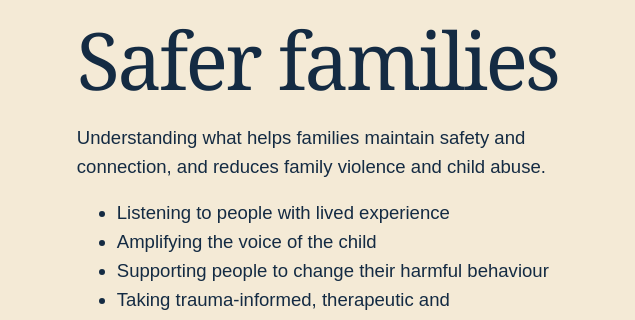
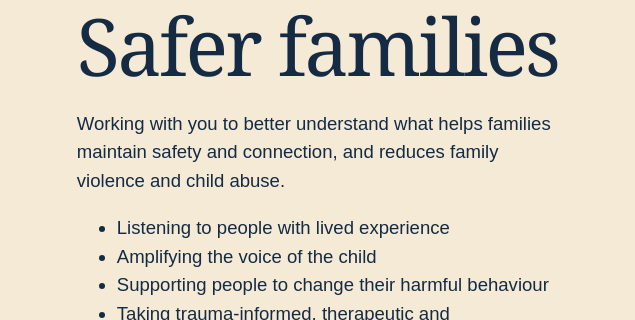
Before and after one commit to timothyconsulting/tim-watson-consultancy, a plain HTML site: page index.html in a window 1280 px wide. Shown: the part 195-515 px from the top of the page, 0-635 px from the left. Drawn offline with Linux system fonts and the light colour scheme.

Commit message:
Reword intro line to speak to the reader
Co-Authored-By: Claude Opus 5.5 <noreply@anthropic.com>
Claude-Session: https://claude.ai/code/session_01BxLFr8vun5Gthbb7MDut3v

```diff
--- a/index.html
+++ b/index.html
@@ -122,7 +122,7 @@ footer{background:var(--navy);color:white;padding:18px 0;font-size:12px}
 <section class="hero has-art">
 <div class="hero-copy">
 <h1>Safer families</h1>
-<p class="lead">Understanding what helps families maintain safety and connection, and reduces family violence and child abuse.</p>
+<p class="lead">Working with you to better understand what helps families maintain safety and connection, and reduces family violence and child abuse.</p>
 <ul class="lead">
   <li>Listening to people with lived experience</li>
   <li>Amplifying the voice of the child</li>
```
